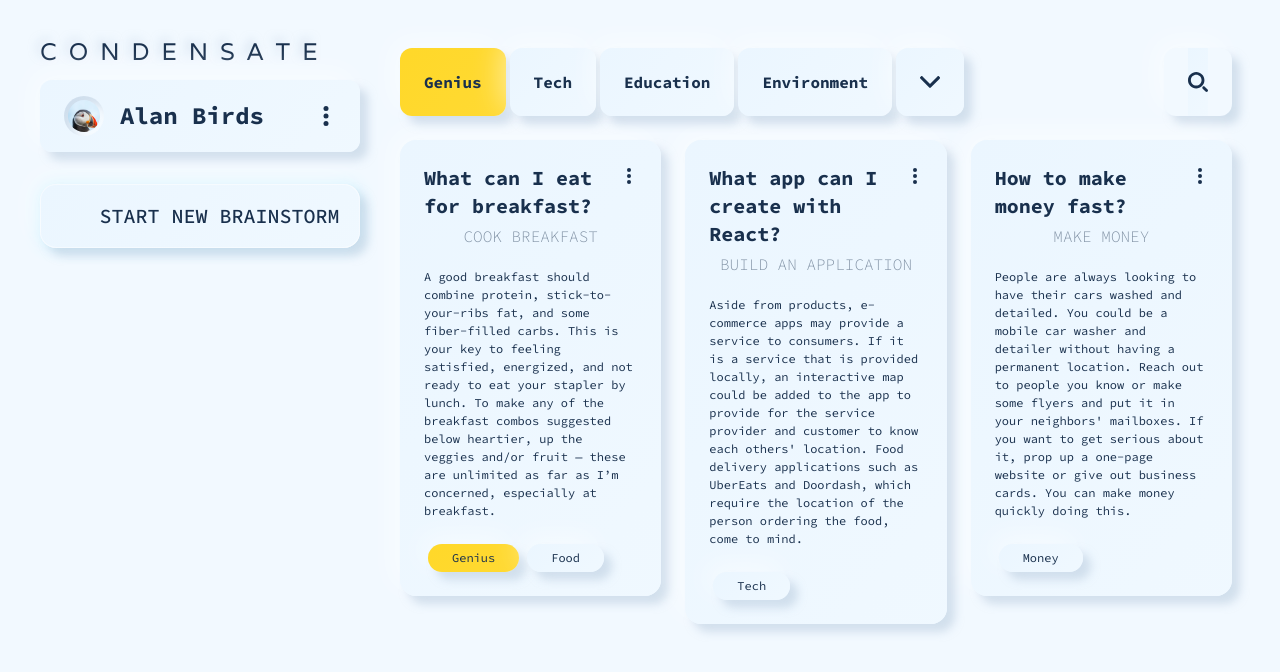
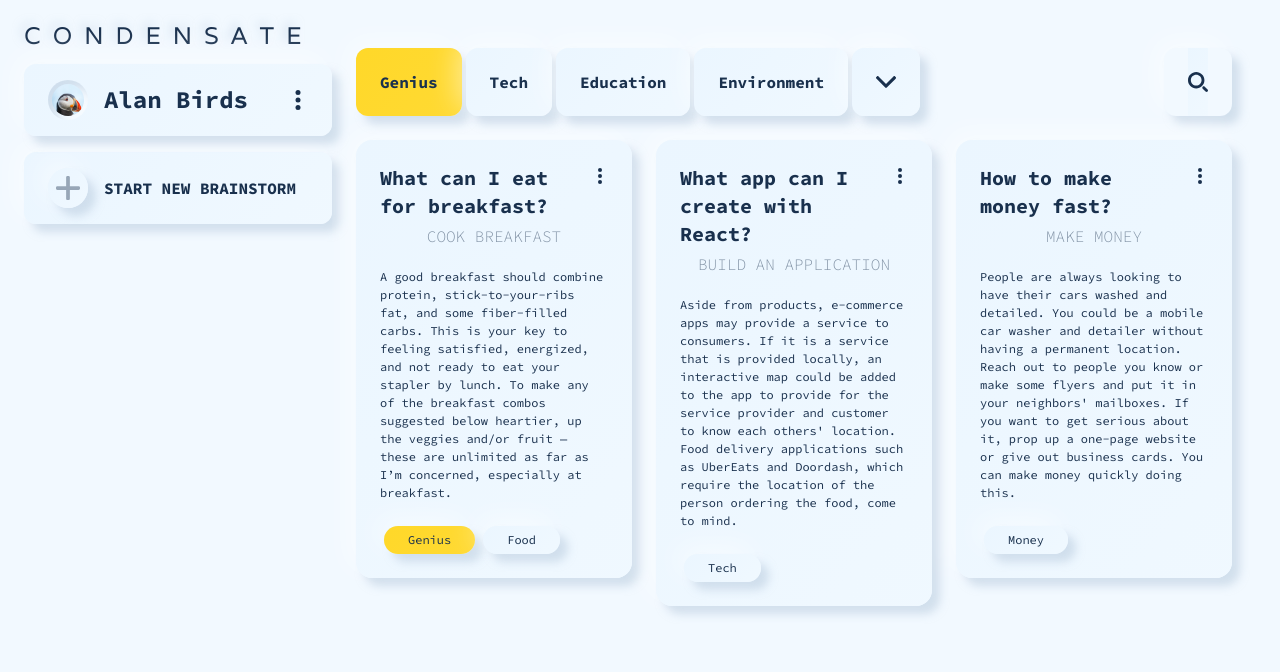
Before and after one commit to CondensateCrew/Condensate, a React (Create React App) app: page /dashboard in a window 1280 px wide. Shown: the top 672 px of the page. Built offline with nearby package versions, Linux system fonts and the light colour scheme.

Commit message:
Update Dashboard styles

```diff
--- a/src/Containers/Dashboard/Dashboard.scss
+++ b/src/Containers/Dashboard/Dashboard.scss
@@ -25,38 +25,40 @@
 
 .dashboard-brainstorm-form-div {
   display: flex;
-  height: 8vh;
-  width: 25vw;
   align-items: center;
-  justify-content: space-around;
+  justify-content: space-between;
   background: $primary-gradient;
-  border: $light-border;
-  margin: $small-space auto;
-  box-shadow: $external-shadow, $regular-focus-shadow;
-  font-size: 1rem;
-  border-radius: 1rem;
-}
-
-.add-icon-dashboard {
-  background-color: $dark-font-color;
-  width: $big-text;
-  &::after {
-    content: '';
-    display: block;
-    padding: 100%;
+  box-shadow: $external-shadow;
+  border-radius: $one-line-border-radius;
+  padding: $one-line-padding-space;
+  h3 {
+    font-size: $small-text;
+    font-weight: 700;
+    text-align: left;
+    width: 100%;
   }
-  background: $primary-gradient;
-  border: $light-border;
-  border-radius: 1.5rem;
-  box-shadow: $external-shadow;
-  &:hover {
-    background: $hover-btn-gradient;
-    border: 1px solid transparent;
-    box-shadow: $external-shadow, $regular-focus-shadow;
-    cursor:pointer;
-  }
-  &:active {
-    box-shadow: $regular-btn-active-shadow;
+  button {
+    display: -webkit-flex;
+    display: -ms-flex;
+    display: flex;
+    align-items: center;
+    justify-content: center;
+    background: $primary-gradient;
+    border-radius: $round-border-radius;
+    padding: $extra-small-space;
+    box-shadow: $external-shadow;
+    margin-right: $small-space;
+    img {
+      width: $big-text;
+      opacity: 0.4;
+      &:hover {
+        opacity: 1;
+        transform: scale(1.1);
+      }
+      &:active {
+        transform: scale(0.9);
+      }
+    }
   }
 }
 
@@ -65,5 +67,4 @@
   flex-direction: column;
   justify-content: flex-start;
   align-items: justify;
-  margin: $small-space;
 }
```
